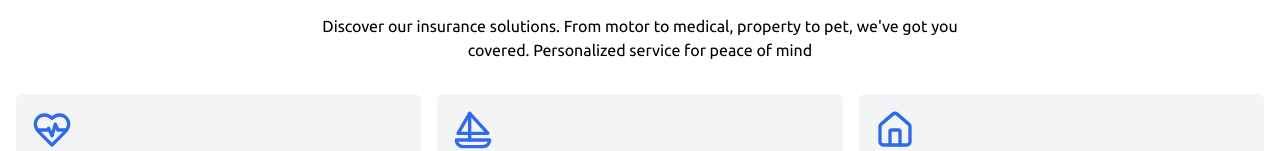
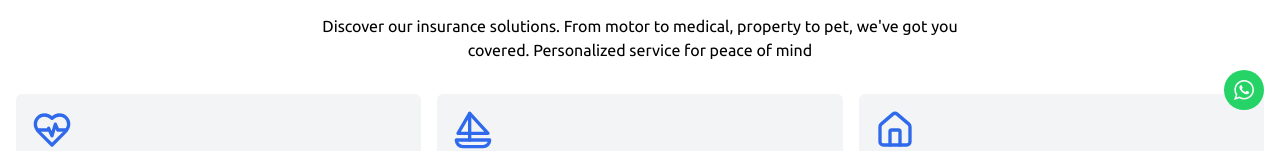
Before and after one commit to BinarySenseiii/insurance-landing, a React (Vite) app: page / in a window 1280 px wide. Shown: the part 674-825 px from the top of the page. Built offline with nearby package versions, Linux system fonts and the light colour scheme.

Commit message:
fixed:  socials

```diff
--- a/src/providers/index.tsx
+++ b/src/providers/index.tsx
@@ -2,12 +2,20 @@ import {Toaster} from '@/components/ui/toaster'
 import {QueryClient, QueryClientProvider} from '@tanstack/react-query'
 import {ReactNode} from 'react'
 import SeoProvider from './seo-provider'
+import {SocialIcon} from 'react-social-icons'
 
 const queryClient = new QueryClient()
 
 const AppProviders = ({children}: {children: ReactNode}) => {
   return (
     <QueryClientProvider client={queryClient}>
+      <a
+        href="https://wa.me/971555797971"
+        target="_blank"
+        className="fixed z-10 hover:scale-110 right-4 bottom-4"
+      >
+        <SocialIcon network="whatsapp" style={{height: 40, width: 40}} />
+      </a>
       <SeoProvider />
       {children}
       <Toaster />
```
